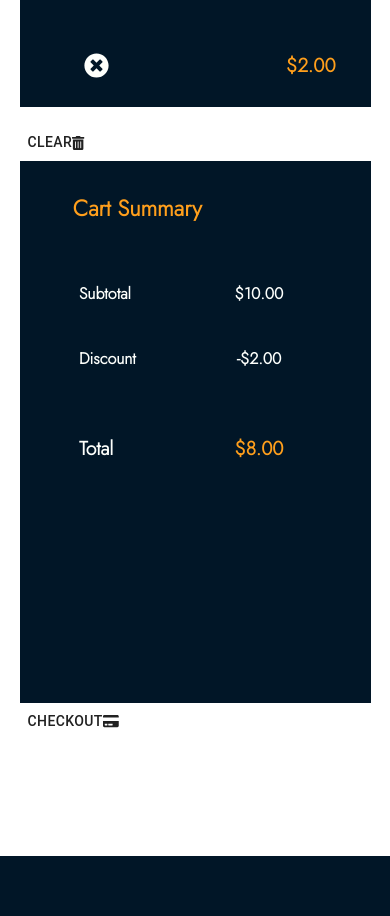
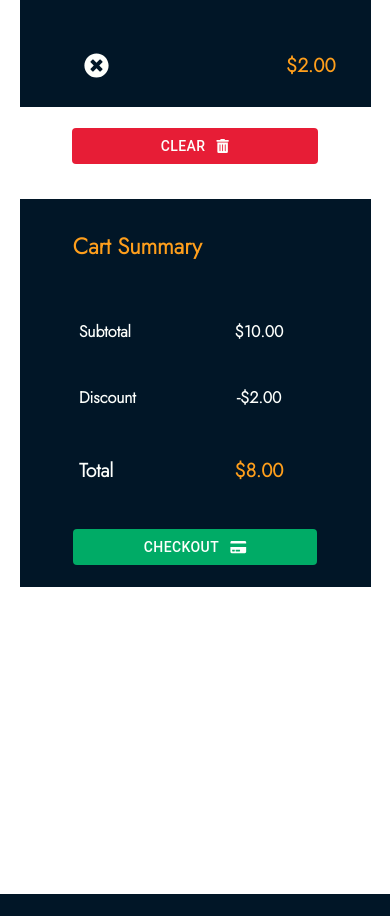
Before and after one commit to philip993/coffee-shop, a React (Create React App) app: page /cart in a window 390 px wide. Shown: the part 2600-3516 px from the top of the page. Built offline with nearby package versions, Linux system fonts and the light colour scheme.

Commit message:
9.19. Style

```diff
--- a/src/Components/Cart/CartStyle.scss
+++ b/src/Components/Cart/CartStyle.scss
@@ -34,6 +34,21 @@
       display: flex;
       flex-direction: column;
       margin-top: 5%;
+
+      .clear {
+        text-align: center;
+        padding-bottom: 5%;
+        .clearBtn {
+          color: #fdfffc;
+          background-color: #e71d36;
+          width: 30%;
+          margin: 1%;
+
+          .icon {
+            padding-left: 5%;
+          }
+        }
+      }
       .cartItem {
         display: grid;
         grid-template-columns: repeat(3, minmax(0, 1fr));
@@ -109,7 +124,7 @@
         background-color: #011627;
         border: 1px solid #011627;
         color: #fdfffc;
-        height: 45%;
+        height: 40%;
 
         .title {
           padding-bottom: 2%;
@@ -139,13 +154,32 @@
           }
         }
         .total {
-          padding-top: 5%;
           margin: auto;
           font-size: 1.2rem;
           .totalAmount {
             text-align: center;
             font-weight: bold;
             color: #ff9f1c;
+          }
+        }
+      }
+      .btnActions {
+        background-color: #011627;
+        margin: auto;
+        text-align: center;
+        padding-top: 5%;
+        padding-bottom: 5%;
+        font-weight: bold;
+        margin-top: -1%;
+        border: 1px solid #011627;
+        .checkBtn {
+          color: #fdfffc;
+          background-color: #00ab66;
+          width: 40%;
+          margin: 1%;
+
+          .icon {
+            padding-left: 5%;
           }
         }
       }
@@ -177,6 +211,13 @@
         width: 60%;
         height: auto;
         border: none;
+
+        .clear {
+          .clearBtn {
+            width: 40%;
+            margin: 1%;
+          }
+        }
 
         .cartItem {
           display: grid;
@@ -218,7 +259,7 @@
         margin-left: 2%;
 
         .summaryAmount {
-          height: 40%;
+          height: 35%;
 
           .title {
             padding-bottom: 5%;
@@ -227,8 +268,15 @@
           span {
             width: 70%;
           }
-          .total {
-            padding-top: 10%;
+        }
+        .btnActions {
+          .checkBtn {
+            width: 50%;
+            margin: 1%;
+
+            .icon {
+              padding-left: 5%;
+            }
           }
         }
       }
@@ -267,6 +315,14 @@
         height: auto;
         display: flex;
         flex-direction: column;
+
+        .clear {
+          .clearBtn {
+            width: 70%;
+            margin: 1% auto 5% auto;
+          }
+        }
+
         .cartItem {
           display: grid;
           grid-template-columns: auto;
@@ -332,7 +388,7 @@
           background-color: #011627;
           border: 1px solid #011627;
           color: #fdfffc;
-          height: 80%;
+          height: auto;
 
           .title {
             padding-bottom: 2%;
@@ -362,13 +418,27 @@
             }
           }
           .total {
-            padding-top: 5%;
             margin: auto;
             font-size: 1.2rem;
             .totalAmount {
               text-align: center;
               font-weight: bold;
               color: #ff9f1c;
+            }
+          }
+        }
+
+        .btnActions {
+          padding-top: 5%;
+          padding-bottom: 5%;
+
+          border: 1px solid #011627;
+          .checkBtn {
+            width: 70%;
+            margin: 1%;
+
+            .icon {
+              padding-left: 5%;
             }
           }
         }
@@ -384,8 +454,22 @@
     .cartSecondDiv {
       .cartItems {
         width: 50%;
+
+        .clear {
+          text-align: center;
+          .clearBtn {
+            color: #fdfffc;
+            background-color: #e71d36;
+            width: 25%;
+            margin: 1%;
+
+            .icon {
+              padding-left: 5%;
+            }
+          }
+        }
         .cartItem {
-          margin-bottom: 2%;
+          margin-bottom: 3%;
 
           .itemImage {
             width: 200px;
@@ -434,6 +518,19 @@
             font-size: 1.3rem;
           }
         }
+        .btnActions {
+          padding-top: 5%;
+          padding-bottom: 5%;
+          margin-top: -1%;
+          .checkBtn {
+            width: 35%;
+            margin: 1%;
+
+            .icon {
+              padding-left: 5%;
+            }
+          }
+        }
       }
     }
   }
```
